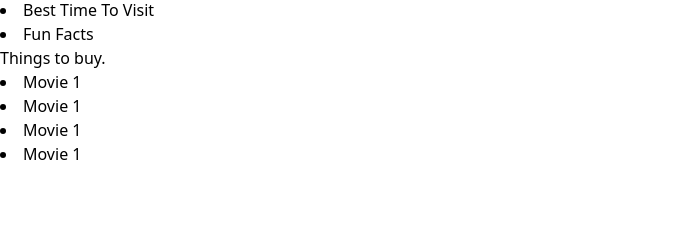
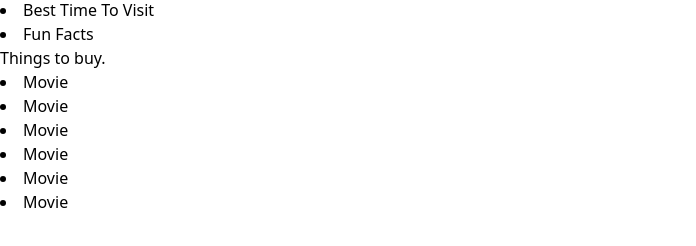
Before and after one commit to aryal05/CODSOFT, a React (Vite) app in the folder Shop/shopify/: page / in a window 1280 px wide. Shown: the part 386-632 px from the top of the page, without its empty margins (0-696 px from the left). Built offline with nearby package versions, Linux system fonts and the light colour scheme.

Commit message:
dummy data implementation

```diff
--- a/Shop/shopify/src/components/home/Home.jsx
+++ b/Shop/shopify/src/components/home/Home.jsx
@@ -34,10 +34,12 @@ const Home = () => {
 
 
             </h1>
-            <li>Movie 1</li>
-              <li>Movie 1</li>
-              <li>Movie 1</li>
-              <li>Movie 1</li>
+            <li>Movie</li>
+              <li>Movie</li>
+              <li>Movie</li>
+              <li>Movie</li>
+              <li>Movie</li>
+              <li>Movie</li>
         </div>
 
     </div>
```
